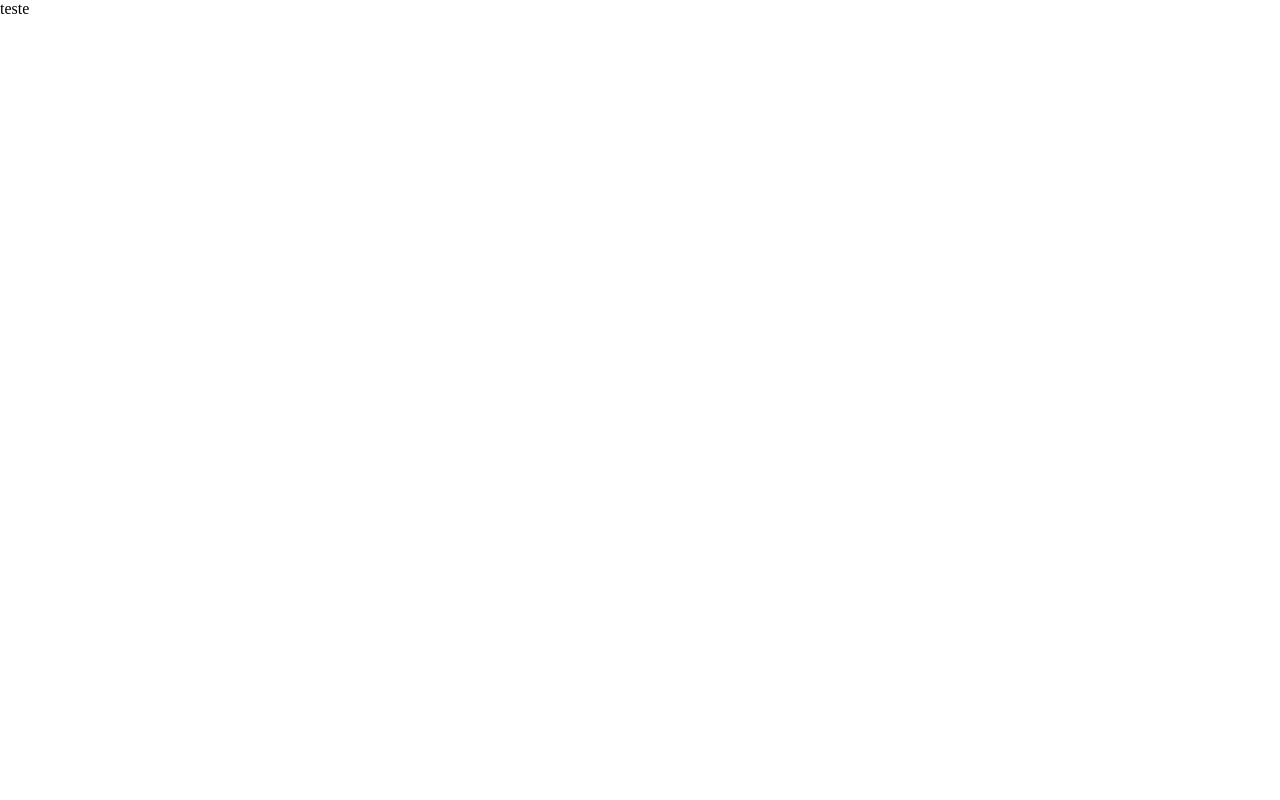
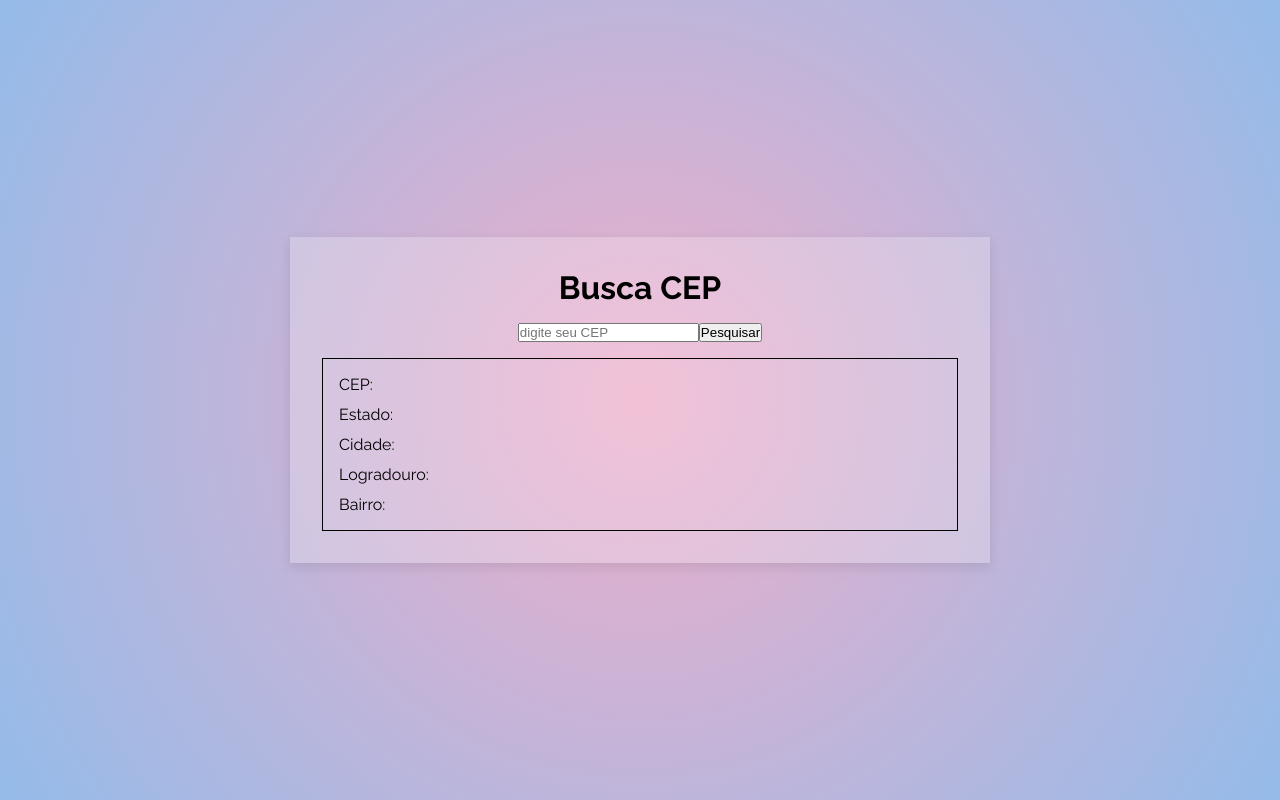
Before and after one commit to Mari-Goncalves/buscador-de-cep, a React (Vite) app in the folder busca-cep/: page / in a window 1280 px wide. Built offline with nearby package versions, Linux system fonts and the light colour scheme.

Commit message:
Criação da estilização base dos elementos

```diff
--- a/busca-cep/src/App.jsx
+++ b/busca-cep/src/App.jsx
@@ -1,10 +1,32 @@
+import "../src/app.css";
+
 function App() {
+  return (
+    <main className="app">
+      <div className="app_container">
+        <h1 className="title">Busca CEP</h1>
 
-  return (
-    <>
-    teste
-    </>
-  )
+        <section className="search_container">
+          <input
+            type="text"
+            name=""
+            id=""
+            className="search_input"
+            placeholder="digite seu CEP"
+          />
+          <button className="search_button">Pesquisar</button>
+        </section>
+
+        <section className="address_data">
+          <p>CEP: </p>
+          <p>Estado: </p>
+          <p>Cidade: </p>
+          <p>Logradouro: </p>
+          <p>Bairro: </p>
+        </section>
+      </div>
+    </main>
+  );
 }
 
-export default App
+export default App;
--- /dev/null
+++ b/busca-cep/src/app.css
@@ -0,0 +1,48 @@
+@import url("https://fonts.googleapis.com/css2?family=Raleway:ital,wght@0,100..900;1,100..900&display=swap");
+
+.app {
+  padding: 2rem;
+  width: 100vw;
+  height: 100vh;
+  display: flex;
+  align-items: center;
+  justify-content: center;
+  background: #eeaeca;
+  background: radial-gradient(
+    circle,
+    rgba(238, 174, 202, 1) 0%,
+    rgba(148, 187, 233, 1) 100%
+  );
+  font-family: "Raleway", sans-serif;
+}
+
+.app_container {
+  text-align: center;
+  padding: 2rem;
+  box-shadow: rgba(0, 0, 0, 0.1) 0px 4px 12px;
+  width: 700px;
+  background-color: #ffffff3b;
+}
+
+.title {
+  margin-bottom: 1rem;
+}
+
+.search_container {
+}
+
+.search_input {
+}
+
+.search_button {
+}
+
+.address_data {
+  border: 1px solid #000;
+  padding: 1rem;
+  display: flex;
+  flex-direction: column;
+  gap: 0.7rem;
+  margin-top: 1rem;
+  text-align: left;
+}
```
